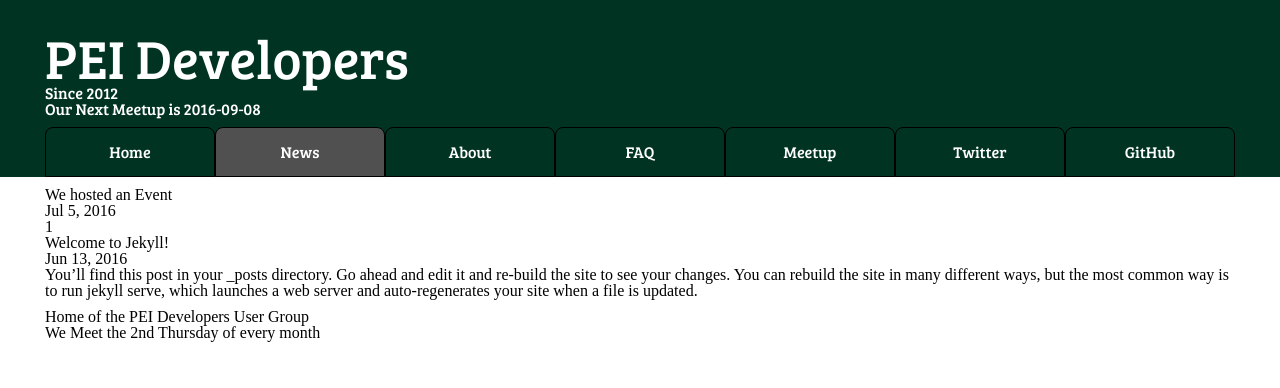
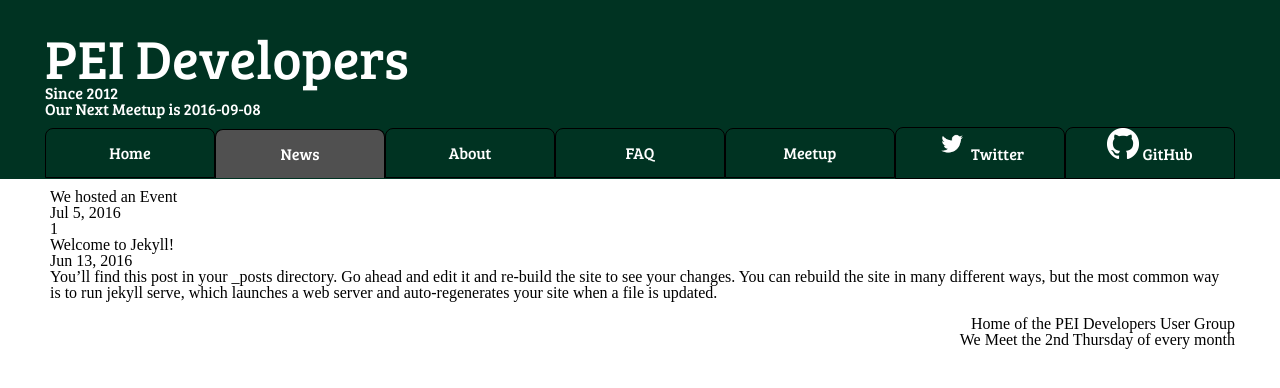
Before and after one commit to peidevs/homepageBeta, a Jekyll site: the page built from news.md, in a window 1280 px wide. Shown: the top 388 px of the page. Built offline with Jekyll 4.4.1, drawn with Linux system fonts in a browser that asks for light colours.

Commit message:
added FAQ to navigation and cleaned up broken twitter image

```diff
--- a/_data/navigation.yml
+++ b/_data/navigation.yml
@@ -11,5 +11,7 @@ menu :
     url : https://www.meetup.com/pei-developers/
   - name : Twitter
     url : https://www.twitter.com/peidevs
+    img : /images/twitter.png
   - name : GitHub
     url : https://www.github.com/peidevs
+    img : /images/github.png
--- a/_includes/header.html
+++ b/_includes/header.html
@@ -9,7 +9,8 @@
     <nav>
         {% assign url = page.url|remove:'index.html' %}
         {% for menuItem in site.data.navigation.menu %}
-        <a href="{{ menuItem.url }}" {% if url == menuItem.url %}class="active" {% endif %}>
+        <a href="{{ menuItem.url | prepend : site.baseurl }}" {% if url == menuItem.url %}class="active" {% endif %}>
+                {% if menuItem.img %} <img src="{{ menuItem.img }}">{% endif %}
                 {{ menuItem.name }}
         </a>
         {% endfor %}
--- a/css/main.css
+++ b/css/main.css
@@ -8,14 +8,19 @@ a {
     text-decoration: none;
 }
 
-article {
-    margin: 10px 0px;
+nav{
+    padding: 0px 45px;
 }
 
-nav,
-article,
 footer {
-    padding: 0px 45px;
+    padding: 10px 45px;
+    text-align: right;
+}
+
+
+article {
+    margin: 0px 45px;
+    padding: 10px 5px 5px 5px;
 }
 
 nav {
@@ -38,6 +43,7 @@ nav a:hover {
 
 nav a.active {
     background-color: #505050;
+    border-bottom: none;
 }
 
 header {
```
Also changed, not shown: faq.md (added, +6 -0 lines), images/github.png, images/meetup.png (deleted), images/peiFlag.png (deleted), images/twitter.png.
